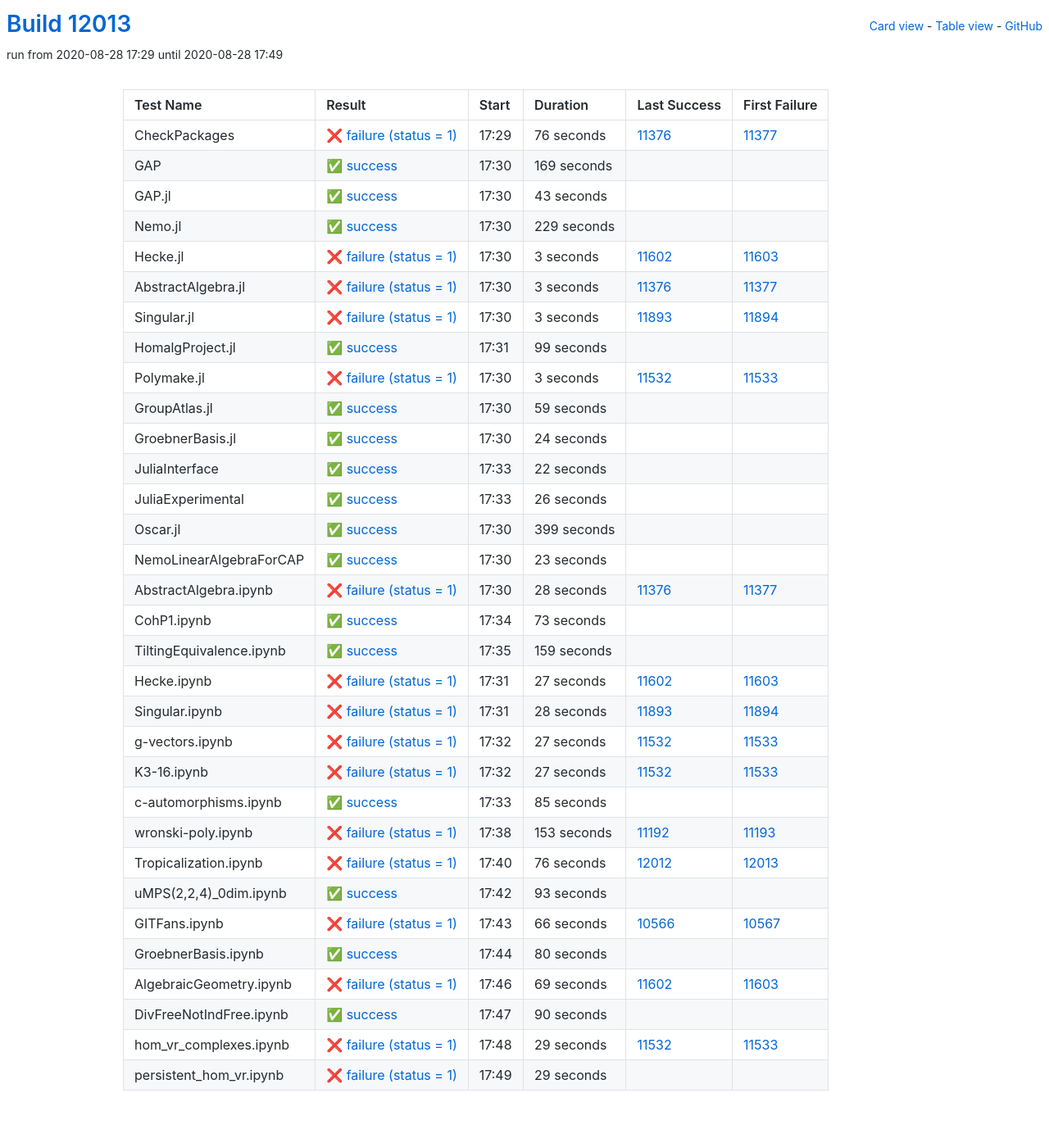
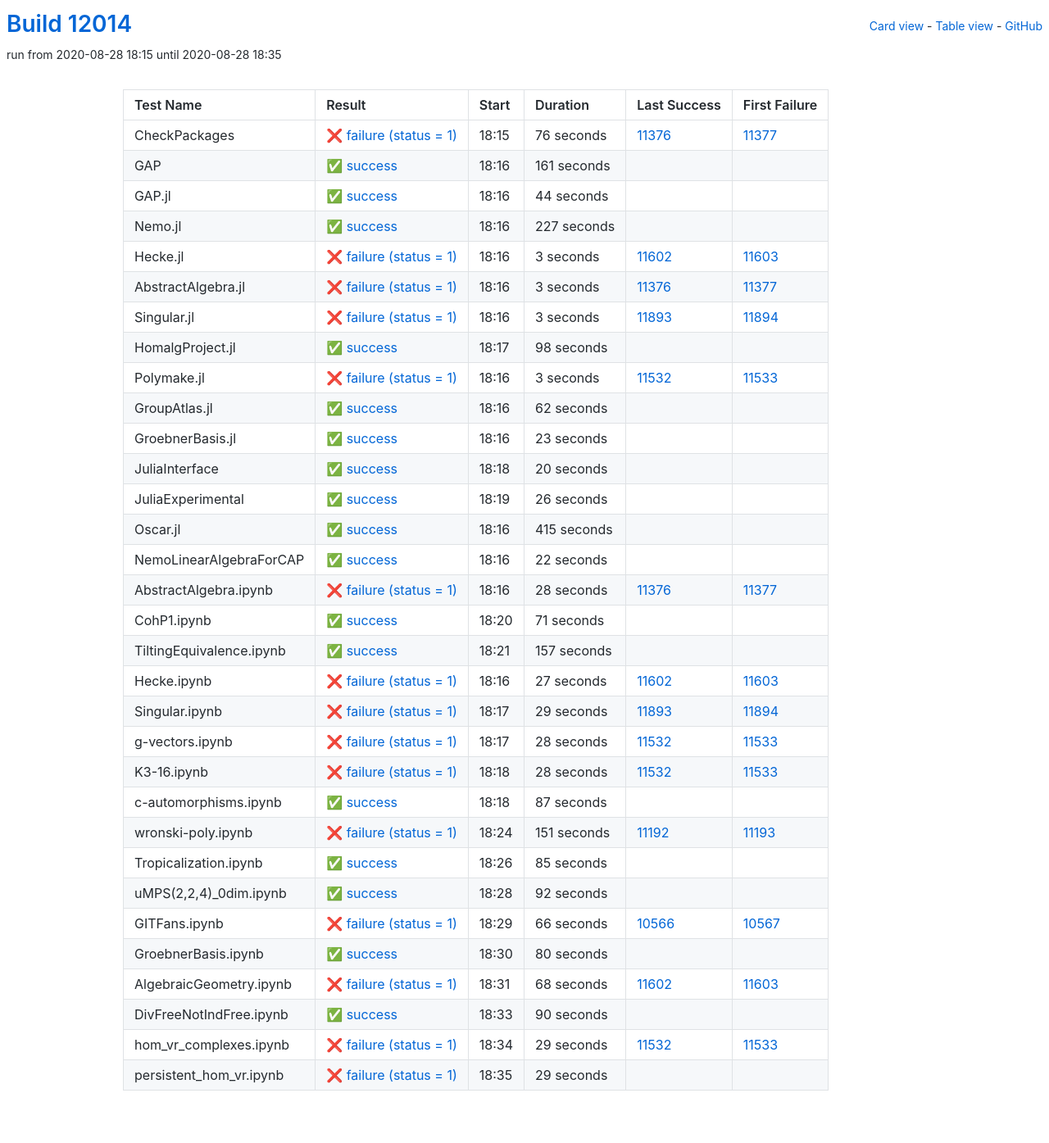
Before and after one commit to oscar-system/oscar-ci-status, a Jekyll site: the page built from table.html, in a window 1280 px wide. Shown: the whole page at 82% size. Built offline with Jekyll 4.4.1, drawn with Linux system fonts in a browser that asks for light colours.

Commit message:
Build #12014

```diff
--- a/_data/ci.yml
+++ b/_data/ci.yml
@@ -1,6 +1,6 @@
 ---
-build: 12013
-build_url: https://oscarci.mathematik.uni-kl.de/job/oscar/12013/
+build: 12014
+build_url: https://oscarci.mathematik.uni-kl.de/job/oscar/12014/
 job: oscar
 organization: oscar-system
 repo: oscar-ci-status
@@ -8,8 +8,8 @@
 tests:
 - name: CheckPackages
   id: checkpackages
-  log: https://oscarci.mathematik.uni-kl.de/job/oscar/12013/artifact/logs/build-12013/CheckPackages.log
-  start: 2020-08-28 17:29
+  log: https://oscarci.mathematik.uni-kl.de/job/oscar/12014/artifact/logs/build-12014/CheckPackages.log
+  start: 2020-08-28 18:15
   success: false
   exitcode: 1
   status: failure
@@ -20,44 +20,44 @@
   first_failure_url: https://oscarci.mathematik.uni-kl.de/job/oscar/11377/
 - name: GAP
   id: gap
-  log: https://oscarci.mathematik.uni-kl.de/job/oscar/12013/artifact/logs/build-12013/GAP.log
-  start: 2020-08-28 17:30
+  log: https://oscarci.mathematik.uni-kl.de/job/oscar/12014/artifact/logs/build-12014/GAP.log
+  start: 2020-08-28 18:16
   success: true
   exitcode: 0
   status: success
-  duration: 169
+  duration: 161
   last_success: false
   last_success_url:
   first_failure: false
   first_failure_url:
 - name: GAP.jl
   id: gap-jl
-  log: https://oscarci.mathematik.uni-kl.de/job/oscar/12013/artifact/logs/build-12013/GAP.jl.log
-  start: 2020-08-28 17:30
+  log: https://oscarci.mathematik.uni-kl.de/job/oscar/12014/artifact/logs/build-12014/GAP.jl.log
+  start: 2020-08-28 18:16
   success: true
   exitcode: 0
   status: success
-  duration: 43
+  duration: 44
   last_success: false
   last_success_url:
   first_failure: false
   first_failure_url:
 - name: Nemo.jl
   id: nemo-jl
-  log: https://oscarci.mathematik.uni-kl.de/job/oscar/12013/artifact/logs/build-12013/Nemo.jl.log
-  start: 2020-08-28 17:30
+  log: https://oscarci.mathematik.uni-kl.de/job/oscar/12014/artifact/logs/build-12014/Nemo.jl.log
+  start: 2020-08-28 18:16
   success: true
   exitcode: 0
   status: success
-  duration: 229
+  duration: 227
   last_success: false
   last_success_url:
   first_failure: false
   first_failure_url:
 - name: Hecke.jl
   id: hecke-jl
-  log: https://oscarci.mathematik.uni-kl.de/job/oscar/12013/artifact/logs/build-12013/Hecke.jl.log
-  start: 2020-08-28 17:30
+  log: https://oscarci.mathematik.uni-kl.de/job/oscar/12014/artifact/logs/build-12014/Hecke.jl.log
+  start: 2020-08-28 18:16
   success: false
   exitcode: 1
   status: failure
@@ -68,8 +68,8 @@
   first_failure_url: https://oscarci.mathematik.uni-kl.de/job/oscar/11603/
 - name: AbstractAlgebra.jl
   id: abstractalgebra-jl
-  log: https://oscarci.mathematik.uni-kl.de/job/oscar/12013/artifact/logs/build-12013/AbstractAlgebra.jl.log
-  start: 2020-08-28 17:30
+  log: https://oscarci.mathematik.uni-kl.de/job/oscar/12014/artifact/logs/build-12014/AbstractAlgebra.jl.log
+  start: 2020-08-28 18:16
   success: false
   exitcode: 1
   status: failure
@@ -80,8 +80,8 @@
   first_failure_url: https://oscarci.mathematik.uni-kl.de/job/oscar/11377/
 - name: Singular.jl
   id: singular-jl
-  log: https://oscarci.mathematik.uni-kl.de/job/oscar/12013/artifact/logs/build-12013/Singular.jl.log
-  start: 2020-08-28 17:30
+  log: https://oscarci.mathematik.uni-kl.de/job/oscar/12014/artifact/logs/build-12014/Singular.jl.log
+  start: 2020-08-28 18:16
   success: false
   exitcode: 1
   status: failure
@@ -92,20 +92,20 @@
   first_failure_url: https://oscarci.mathematik.uni-kl.de/job/oscar/11894/
 - name: HomalgProject.jl
   id: homalgproject-jl
-  log: https://oscarci.mathematik.uni-kl.de/job/oscar/12013/artifact/logs/build-12013/HomalgProject.jl.log
-  start: 2020-08-28 17:31
+  log: https://oscarci.mathematik.uni-kl.de/job/oscar/12014/artifact/logs/build-12014/HomalgProject.jl.log
+  start: 2020-08-28 18:17
   success: true
   exitcode: 0
   status: success
-  duration: 99
+  duration: 98
   last_success: false
   last_success_url:
   first_failure: false
   first_failure_url:
 - name: Polymake.jl
   id: polymake-jl
-  log: https://oscarci.mathematik.uni-kl.de/job/oscar/12013/artifact/logs/build-12013/Polymake.jl.log
-  start: 2020-08-28 17:30
+  log: https://oscarci.mathematik.uni-kl.de/job/oscar/12014/artifact/logs/build-12014/Polymake.jl.log
+  start: 2020-08-28 18:16
   success: false
   exitcode: 1
   status: failure
@@ -116,44 +116,44 @@
   first_failure_url: https://oscarci.mathematik.uni-kl.de/job/oscar/11533/
 - name: GroupAtlas.jl
   id: groupatlas-jl
-  log: https://oscarci.mathematik.uni-kl.de/job/oscar/12013/artifact/logs/build-12013/GroupAtlas.jl.log
-  start: 2020-08-28 17:30
+  log: https://oscarci.mathematik.uni-kl.de/job/oscar/12014/artifact/logs/build-12014/GroupAtlas.jl.log
+  start: 2020-08-28 18:16
   success: true
   exitcode: 0
   status: success
-  duration: 59
+  duration: 62
   last_success: false
   last_success_url:
   first_failure: false
   first_failure_url:
 - name: GroebnerBasis.jl
   id: groebnerbasis-jl
-  log: https://oscarci.mathematik.uni-kl.de/job/oscar/12013/artifact/logs/build-12013/GroebnerBasis.jl.log
-  start: 2020-08-28 17:30
+  log: https://oscarci.mathematik.uni-kl.de/job/oscar/12014/artifact/logs/build-12014/GroebnerBasis.jl.log
+  start: 2020-08-28 18:16
   success: true
   exitcode: 0
   status: success
-  duration: 24
+  duration: 23
   last_success: false
   last_success_url:
   first_failure: false
   first_failure_url:
 - name: JuliaInterface
   id: juliainterface
-  log: https://oscarci.mathematik.uni-kl.de/job/oscar/12013/artifact/logs/build-12013/JuliaInterface.log
-  start: 2020-08-28 17:33
+  log: https://oscarci.mathematik.uni-kl.de/job/oscar/12014/artifact/logs/build-12014/JuliaInterface.log
+  start: 2020-08-28 18:18
   success: true
   exitcode: 0
   status: success
-  duration: 22
+  duration: 20
   last_success: false
   last_success_url:
   first_failure: false
   first_failure_url:
 - name: JuliaExperimental
   id: juliaexperimental
-  log: https://oscarci.mathematik.uni-kl.de/job/oscar/12013/artifact/logs/build-12013/JuliaExperimental.log
-  start: 2020-08-28 17:33
+  log: https://oscarci.mathematik.uni-kl.de/job/oscar/12014/artifact/logs/build-12014/JuliaExperimental.log
+  start: 2020-08-28 18:19
   success: true
   exitcode: 0
   status: success
@@ -164,32 +164,32 @@
   first_failure_url:
 - name: Oscar.jl
   id: oscar-jl
-  log: https://oscarci.mathematik.uni-kl.de/job/oscar/12013/artifact/logs/build-12013/Oscar.jl.log
-  start: 2020-08-28 17:30
+  log: https://oscarci.mathematik.uni-kl.de/job/oscar/12014/artifact/logs/build-12014/Oscar.jl.log
+  start: 2020-08-28 18:16
   success: true
   exitcode: 0
   status: success
-  duration: 399
+  duration: 415
   last_success: false
   last_success_url:
   first_failure: false
   first_failure_url:
 - name: NemoLinearAlgebraForCAP
   id: nemolinearalgebraforcap
-  log: https://oscarci.mathematik.uni-kl.de/job/oscar/12013/artifact/logs/build-12013/NemoLinearAlgebraForCAP.log
-  start: 2020-08-28 17:30
+  log: https://oscarci.mathematik.uni-kl.de/job/oscar/12014/artifact/logs/build-12014/NemoLinearAlgebraForCAP.log
+  start: 2020-08-28 18:16
   success: true
   exitcode: 0
   status: success
-  duration: 23
+  duration: 22
   last_success: false
   last_success_url:
   first_failure: false
   first_failure_url:
 - name: AbstractAlgebra.ipynb
   id: abstractalgebra-ipynb
-  log: https://oscarci.mathematik.uni-kl.de/job/oscar/12013/artifact/logs/build-12013/AbstractAlgebra.ipynb.log
-  start: 2020-08-28 17:30
+  log: https://oscarci.mathematik.uni-kl.de/job/oscar/12014/artifact/logs/build-12014/AbstractAlgebra.ipynb.log
+  start: 2020-08-28 18:16
   success: false
   exitcode: 1
   status: failure
@@ -200,32 +200,32 @@
   first_failure_url: https://oscarci.mathematik.uni-kl.de/job/oscar/11377/
 - name: CohP1.ipynb
   id: cohp1-ipynb
-  log: https://oscarci.mathematik.uni-kl.de/job/oscar/12013/artifact/logs/build-12013/CohP1.ipynb.log
-  start: 2020-08-28 17:34
+  log: https://oscarci.mathematik.uni-kl.de/job/oscar/12014/artifact/logs/build-12014/CohP1.ipynb.log
+  start: 2020-08-28 18:20
   success: true
   exitcode: 0
   status: success
-  duration: 73
+  duration: 71
   last_success: false
   last_success_url:
   first_failure: false
   first_failure_url:
 - name: TiltingEquivalence.ipynb
   id: tiltingequivalence-ipynb
-  log: https://oscarci.mathematik.uni-kl.de/job/oscar/12013/artifact/logs/build-12013/TiltingEquivalence.ipynb.log
-  start: 2020-08-28 17:35
+  log: https://oscarci.mathematik.uni-kl.de/job/oscar/12014/artifact/logs/build-12014/TiltingEquivalence.ipynb.log
+  start: 2020-08-28 18:21
   success: true
   exitcode: 0
   status: success
-  duration: 159
+  duration: 157
   last_success: false
   last_success_url:
   first_failure: false
   first_failure_url:
 - name: Hecke.ipynb
   id: hecke-ipynb
-  log: https://oscarci.mathematik.uni-kl.de/job/oscar/12013/artifact/logs/build-12013/Hecke.ipynb.log
-  start: 2020-08-28 17:31
+  log: https://oscarci.mathematik.uni-kl.de/job/oscar/12014/artifact/logs/build-12014/Hecke.ipynb.log
+  start: 2020-08-28 18:16
   success: false
   exitcode: 1
   status: failure
@@ -236,44 +236,68 @@
   first_failure_url: https://oscarci.mathematik.uni-kl.de/job/oscar/11603/
 - name: Singular.ipynb
   id: singular-ipynb
-  log: https://oscarci.mathematik.uni-kl.de/job/oscar/12013/artifact/logs/build-12013/Singular.ipynb.log
-  start: 2020-08-28 17:31
+  log: https://oscarci.mathematik.uni-kl.de/job/oscar/12014/artifact/logs/build-12014/Singular.ipynb.log
+  start: 2020-08-28 18:17
   success: false
   exitcode: 1
   status: failure
-  duration: 28
+  duration: 29
   last_success: 11893
   last_success_url: https://oscarci.mathematik.uni-kl.de/job/oscar/11893/
   first_failure: 11894
   first_failure_url: https://oscarci.mathematik.uni-kl.de/job/oscar/11894/
 - name: g-vectors.ipynb
   id: g-vectors-ipynb
-  log: https://oscarci.mathematik.uni-kl.de/job/oscar/12013/artifact/logs/build-12013/g-vectors.ipynb.log
-  start: 2020-08-28 17:32
+  log: https://oscarci.mathematik.uni-kl.de/job/oscar/12014/artifact/logs/build-12014/g-vectors.ipynb.log
+  start: 2020-08-28 18:17
   success: false
   exitcode: 1
   status: failure
-  duration: 27
+  duration: 28
   last_success: 11532
   last_success_url: https://oscarci.mathematik.uni-kl.de/job/oscar/11532/
   first_failure: 11533
   first_failure_url: https://oscarci.mathematik.uni-kl.de/job/oscar/11533/
 - name: K3-16.ipynb
   id: k3-16-ipynb
-  log: https://oscarci.mathematik.uni-kl.de/job/oscar/12013/artifact/logs/build-12013/K3-16.ipynb.log
-  start: 2020-08-28 17:32
+  log: https://oscarci.mathematik.uni-kl.de/job/oscar/12014/artifact/logs/build-12014/K3-16.ipynb.log
+  start: 2020-08-28 18:18
   success: false
   exitcode: 1
   status: failure
-  duration: 27
+  duration: 28
   last_success: 11532
   last_success_url: https://oscarci.mathematik.uni-kl.de/job/oscar/11532/
   first_failure: 11533
   first_failure_url: https://oscarci.mathematik.uni-kl.de/job/oscar/11533/
 - name: c-automorphisms.ipynb
   id: c-automorphisms-ipynb
-  log: https://oscarci.mathematik.uni-kl.de/job/oscar/12013/artifact/logs/build-12013/c-automorphisms.ipynb.log
-  start: 2020-08-28 17:33
+  log: https://oscarci.mathematik.uni-kl.de/job/oscar/12014/artifact/logs/build-12014/c-automorphisms.ipynb.log
+  start: 2020-08-28 18:18
+  success: true
+  exitcode: 0
+  status: success
+  duration: 87
+  last_success: false
+  last_success_url:
+  first_failure: false
+  first_failure_url:
+- name: wronski-poly.ipynb
+  id: wronski-poly-ipynb
+  log: https://oscarci.mathematik.uni-kl.de/job/oscar/12014/artifact/logs/build-12014/wronski-poly.ipynb.log
+  start: 2020-08-28 18:24
+  success: false
+  exitcode: 1
+  status: failure
+  duration: 151
+  last_success: 11192
+  last_success_url: https://oscarci.mathematik.uni-kl.de/job/oscar/11192/
+  first_failure: 11193
+  first_failure_url: https://oscarci.mathematik.uni-kl.de/job/oscar/11193/
+- name: Tropicalization.ipynb
+  id: tropicalization-ipynb
+  log: https://oscarci.mathematik.uni-kl.de/job/oscar/12014/artifact/logs/build-12014/Tropicalization.ipynb.log
+  start: 2020-08-28 18:26
   success: true
   exitcode: 0
   status: success
@@ -282,46 +306,22 @@
   last_success_url:
   first_failure: false
   first_failure_url:
-- name: wronski-poly.ipynb
-  id: wronski-poly-ipynb
-  log: https://oscarci.mathematik.uni-kl.de/job/oscar/12013/artifact/logs/build-12013/wronski-poly.ipynb.log
-  start: 2020-08-28 17:38
-  success: false
-  exitcode: 1
-  status: failure
-  duration: 153
-  last_success: 11192
-  last_success_url: https://oscarci.mathematik.uni-kl.de/job/oscar/11192/
-  first_failure: 11193
-  first_failure_url: https://oscarci.mathematik.uni-kl.de/job/oscar/11193/
-- name: Tropicalization.ipynb
-  id: tropicalization-ipynb
-  log: https://oscarci.mathematik.uni-kl.de/job/oscar/12013/artifact/logs/build-12013/Tropicalization.ipynb.log
-  start: 2020-08-28 17:40
-  success: false
-  exitcode: 1
-  status: failure
-  duration: 76
-  last_success: 12012
-  last_success_url: https://oscarci.mathematik.uni-kl.de/job/oscar/12012/
-  first_failure: 12013
-  first_failure_url: https://oscarci.mathematik.uni-kl.de/job/oscar/12013/
 - name: uMPS(2,2,4)_0dim.ipynb
   id: umps-2-2-4-0dim-ipynb
-  log: https://oscarci.mathematik.uni-kl.de/job/oscar/12013/artifact/logs/build-12013/uMPS-2-2-4-_0dim.ipynb.log
-  start: 2020-08-28 17:42
+  log: https://oscarci.mathematik.uni-kl.de/job/oscar/12014/artifact/logs/build-12014/uMPS-2-2-4-_0dim.ipynb.log
+  start: 2020-08-28 18:28
   success: true
   exitcode: 0
   status: success
-  duration: 93
+  duration: 92
   last_success: false
   last_success_url:
   first_failure: false
   first_failure_url:
 - name: GITFans.ipynb
   id: gitfans-ipynb
-  log: https://oscarci.mathematik.uni-kl.de/job/oscar/12013/artifact/logs/build-12013/GITFans.ipynb.log
-  start: 2020-08-28 17:43
+  log: https://oscarci.mathematik.uni-kl.de/job/oscar/12014/artifact/logs/build-12014/GITFans.ipynb.log
+  start: 2020-08-28 18:29
   success: false
   exitcode: 1
   status: failure
@@ -332,8 +332,8 @@
   first_failure_url: https://oscarci.mathematik.uni-kl.de/job/oscar/10567/
 - name: GroebnerBasis.ipynb
   id: groebnerbasis-ipynb
-  log: https://oscarci.mathematik.uni-kl.de/job/oscar/12013/artifact/logs/build-12013/GroebnerBasis.ipynb.log
-  start: 2020-08-28 17:44
+  log: https://oscarci.mathematik.uni-kl.de/job/oscar/12014/artifact/logs/build-12014/GroebnerBasis.ipynb.log
+  start: 2020-08-28 18:30
   success: true
   exitcode: 0
   status: success
@@ -344,20 +344,20 @@
   first_failure_url:
 - name: AlgebraicGeometry.ipynb
   id: algebraicgeometry-ipynb
-  log: https://oscarci.mathematik.uni-kl.de/job/oscar/12013/artifact/logs/build-12013/AlgebraicGeometry.ipynb.log
-  start: 2020-08-28 17:46
+  log: https://oscarci.mathematik.uni-kl.de/job/oscar/12014/artifact/logs/build-12014/AlgebraicGeometry.ipynb.log
+  start: 2020-08-28 18:31
   success: false
   exitcode: 1
   status: failure
-  duration: 69
+  duration: 68
   last_success: 11602
   last_success_url: https://oscarci.mathematik.uni-kl.de/job/oscar/11602/
   first_failure: 11603
   first_failure_url: https://oscarci.mathematik.uni-kl.de/job/oscar/11603/
 - name: DivFreeNotIndFree.ipynb
   id: divfreenotindfree-ipynb
-  log: https://oscarci.mathematik.uni-kl.de/job/oscar/12013/artifact/logs/build-12013/DivFreeNotIndFree.ipynb.log
-  start: 2020-08-28 17:47
+  log: https://oscarci.mathematik.uni-kl.de/job/oscar/12014/artifact/logs/build-12014/DivFreeNotIndFree.ipynb.log
+  start: 2020-08-28 18:33
   success: true
   exitcode: 0
   status: success
@@ -368,8 +368,8 @@
   first_failure_url:
 - name: hom_vr_complexes.ipynb
   id: hom-vr-complexes-ipynb
-  log: https://oscarci.mathematik.uni-kl.de/job/oscar/12013/artifact/logs/build-12013/hom_vr_complexes.ipynb.log
-  start: 2020-08-28 17:48
+  log: https://oscarci.mathematik.uni-kl.de/job/oscar/12014/artifact/logs/build-12014/hom_vr_complexes.ipynb.log
+  start: 2020-08-28 18:34
   success: false
   exitcode: 1
   status: failure
@@ -380,8 +380,8 @@
   first_failure_url: https://oscarci.mathematik.uni-kl.de/job/oscar/11533/
 - name: persistent_hom_vr.ipynb
   id: persistent-hom-vr-ipynb
-  log: https://oscarci.mathematik.uni-kl.de/job/oscar/12013/artifact/logs/build-12013/persistent_hom_vr.ipynb.log
-  start: 2020-08-28 17:49
+  log: https://oscarci.mathematik.uni-kl.de/job/oscar/12014/artifact/logs/build-12014/persistent_hom_vr.ipynb.log
+  start: 2020-08-28 18:35
   success: false
   exitcode: 1
   status: failure
```
Also changed, not shown: README.md.
